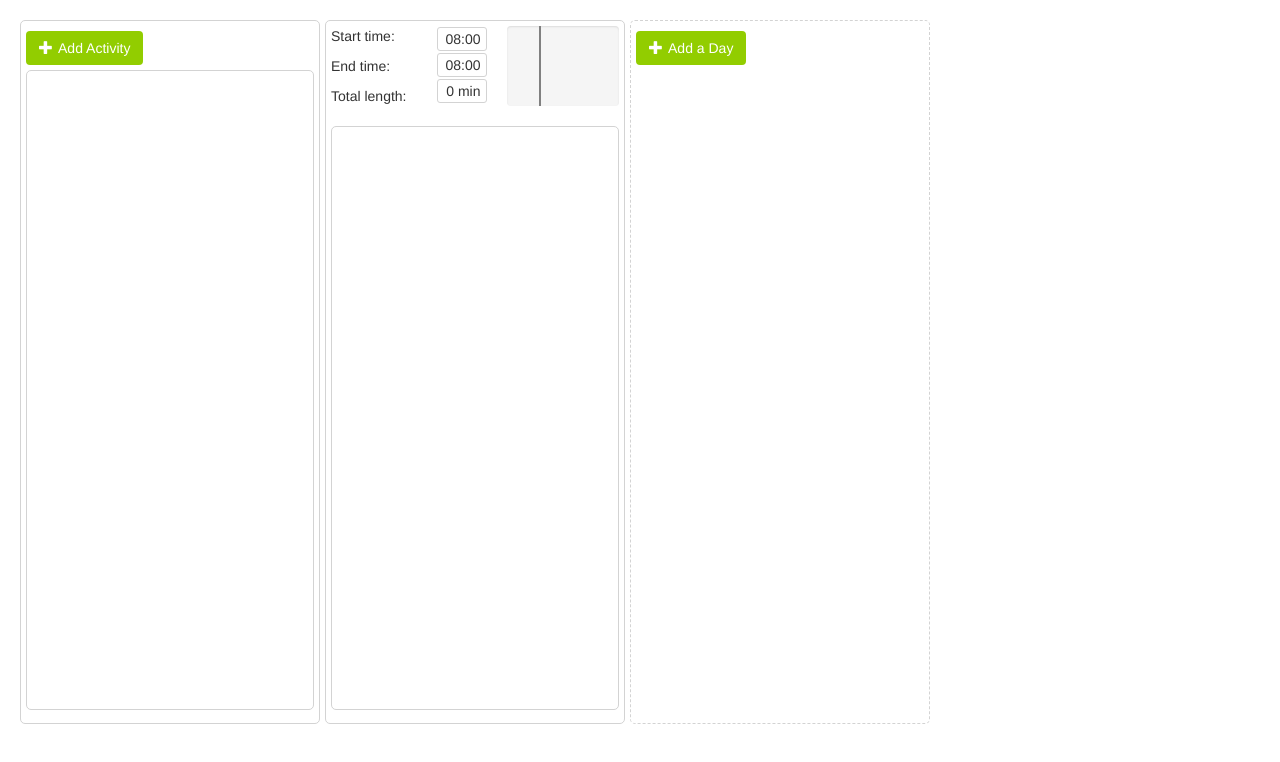
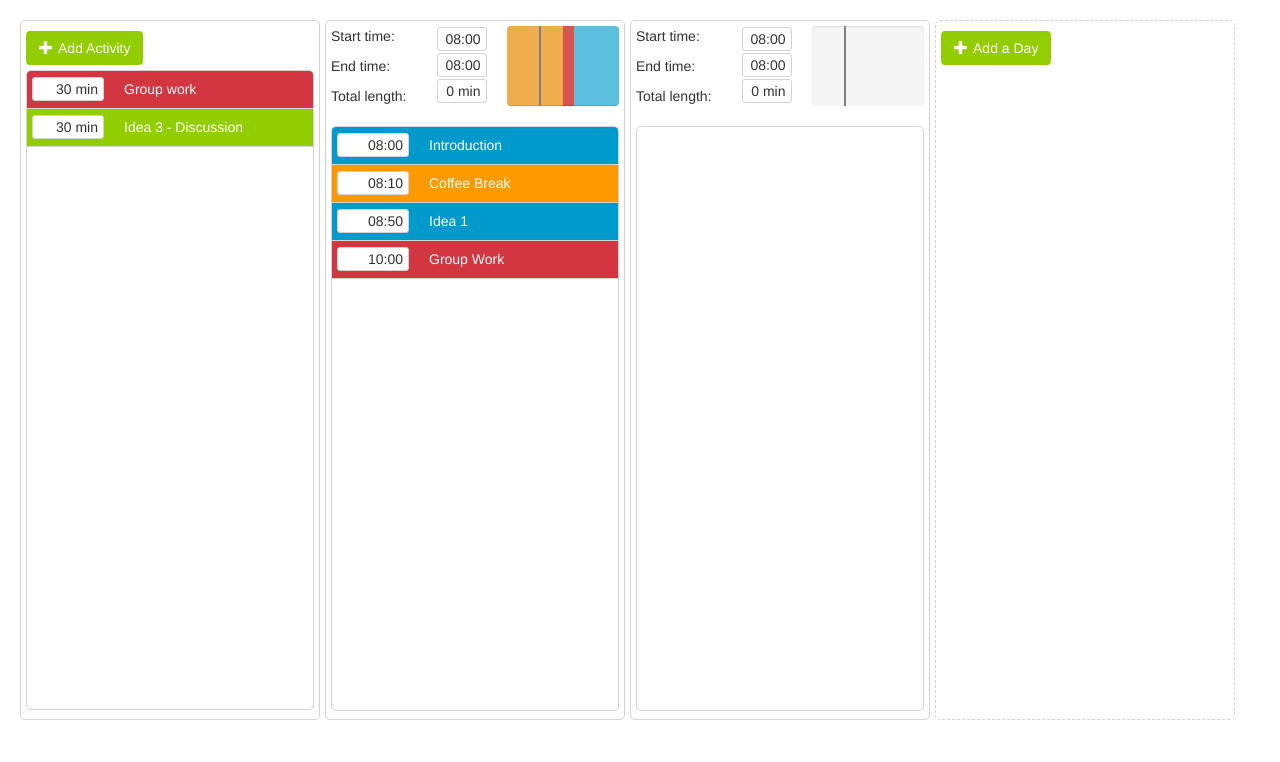
Before and after one commit to andbea/Interaction-Programming-Project, a plain HTML site: page index.html in a window 1280 px wide. Drawn offline with nearby package versions, Linux system fonts and the light colour scheme.

Commit message:
Added som skeleton code and more design

```diff
--- a/css/style.css
+++ b/css/style.css
@@ -12,21 +12,21 @@ tr {
 	border-radius: 5px;
 	padding: 5px;
 	margin-right: 5px;
-	height: 88vh;
+	height: 700px;
 }
 
 #added_activities {
 	border: 1px solid rgba(211,211,211,1);
 	border-radius: 5px;
-	padding: 5px;
-	height: 80vh;
+   	overflow: hidden;
+	height: 640px;
 }
 
 #day_activities {
 	border: 1px solid rgba(211,211,211,1);
 	border-radius: 5px;
-	padding: 5px;
-	height: 73vh;
+   	overflow: hidden;
+	height: 585px;
 }
 
 .btn_custom {
@@ -92,3 +92,30 @@ select {
     left: 0;
     content: '';
 }
+
+.activity {
+	height: 38px;
+	width: 100%;
+	padding: 0;
+	border-bottom: 1px solid rgba(211,211,211,1);
+}
+
+.activity p {
+	color: white;
+}
+
+#presentation.activity {
+	background-color: rgba(0, 153, 204, 1);
+}
+
+#break.activity {
+	background-color: rgba(255, 153, 0, 1);
+}
+
+#discussion.activity {
+	background-color: rgba(146, 205, 0, 1);
+}
+
+#groupWork.activity {
+	background-color: rgba(210, 54, 65, 1);
+}
--- a/index.html
+++ b/index.html
@@ -26,7 +26,99 @@
 				<button class="btn btn_custom" type="button" id="button_add_activity" data-toggle="modal" data-target=".addActivityModal">
 						<span class="glyphicon glyphicon-plus" aria-hidden="true" style="margin-right: 5px"></span>Add Activity
 				</button>
-				<div id="added_activities"></div>
+				<div id="added_activities">
+
+					<div class="activity" id="groupWork">
+						<div class="row" style="padding: 5px">
+							<div class="col-md-4">
+								<input type="text" value="30 min" style="width: 100%; background-color: white;" disabled>
+							</div>
+							<div class="col-md-8" style="padding-left: 5px; padding-top: 3px">
+								<p>Group work<p>
+							</div>
+						</div>
+					</div>
+
+					<div class="activity" id="discussion">
+						<div class="row" style="padding: 5px">
+							<div class="col-md-4">
+								<input type="text" value="30 min" style="width: 100%; background-color: white;" disabled>
+							</div>
+							<div class="col-md-8" style="padding-left: 5px; padding-top: 3px">
+								<p>Idea 3 - Discussion<p>
+							</div>
+						</div>
+					</div>
+
+				</div>
+			</div>
+
+			<div class="post">
+				<div class="row">
+					<div class="col-md-4" style="padding-right: 0">
+						<p>Start time:</p>
+						<p>End time:</p>
+						<p>Total length:</p>
+					</div>
+					<div class="col-md-3">
+						<input type="text" value="08:00" style="width: 100%">
+						<input type="text" value="08:00" style="width: 100%; background-color: white;" disabled>
+						<input type="text" value="0 min" style="width: 100%; background-color: white;" disabled>
+					</div>
+					<div class="col-md-5" style="padding-left: 5px">
+						<div id="progress" class="progress" style="height: 80px">
+							<div class="progress-bar progress-bar-warning" style="width: 50%"></div>
+							<div class="progress-bar progress-bar-danger" style="width: 10%"></div>
+							<div class="progress-bar progress-bar-info" style="width: 40%"></div>
+							<div class="progress-bar progress-bar-success" style="width: 0%"></div>
+						</div>
+					</div>
+				</div>
+				<div id="day_activities">
+					<div class="activity" id="presentation">
+						<div class="row" style="padding: 5px">
+							<div class="col-md-4">
+								<input type="text" value="08:00" style="width: 100%; background-color: white;" disabled>
+							</div>
+							<div class="col-md-8" style="padding-left: 5px; padding-top: 3px">
+								<p>Introduction<p>
+							</div>
+						</div>
+					</div>
+
+					<div class="activity" id="break">
+						<div class="row" style="padding: 5px">
+							<div class="col-md-4">
+								<input type="text" value="08:10" style="width: 100%; background-color: white;" disabled>
+							</div>
+							<div class="col-md-8" style="padding-left: 5px; padding-top: 3px">
+								<p>Coffee Break<p>
+							</div>
+						</div>
+					</div>
+
+					<div class="activity" id="presentation">
+						<div class="row" style="padding: 5px">
+							<div class="col-md-4">
+								<input type="text" value="08:50" style="width: 100%; background-color: white;" disabled>
+							</div>
+							<div class="col-md-8" style="padding-left: 5px; padding-top: 3px">
+								<p>Idea 1<p>
+							</div>
+						</div>
+					</div>
+
+					<div class="activity" id="groupWork">
+						<div class="row" style="padding: 5px">
+							<div class="col-md-4">
+								<input type="text" value="10:00" style="width: 100%; background-color: white;" disabled>
+							</div>
+							<div class="col-md-8" style="padding-left: 5px; padding-top: 3px">
+								<p>Group Work<p>
+							</div>
+						</div>
+					</div>
+				</div>
 			</div>
 
 			<div class="post">
@@ -52,6 +144,7 @@
 				</div>
 				<div id="day_activities"></div>
 			</div>
+
 			<div class="post" style="border-style: dashed">
 				<button class="btn btn_custom" id="button_add_day">
 						<span class="glyphicon glyphicon-plus" aria-hidden="true" style="margin-right: 5px"></span>Add a Day
```
